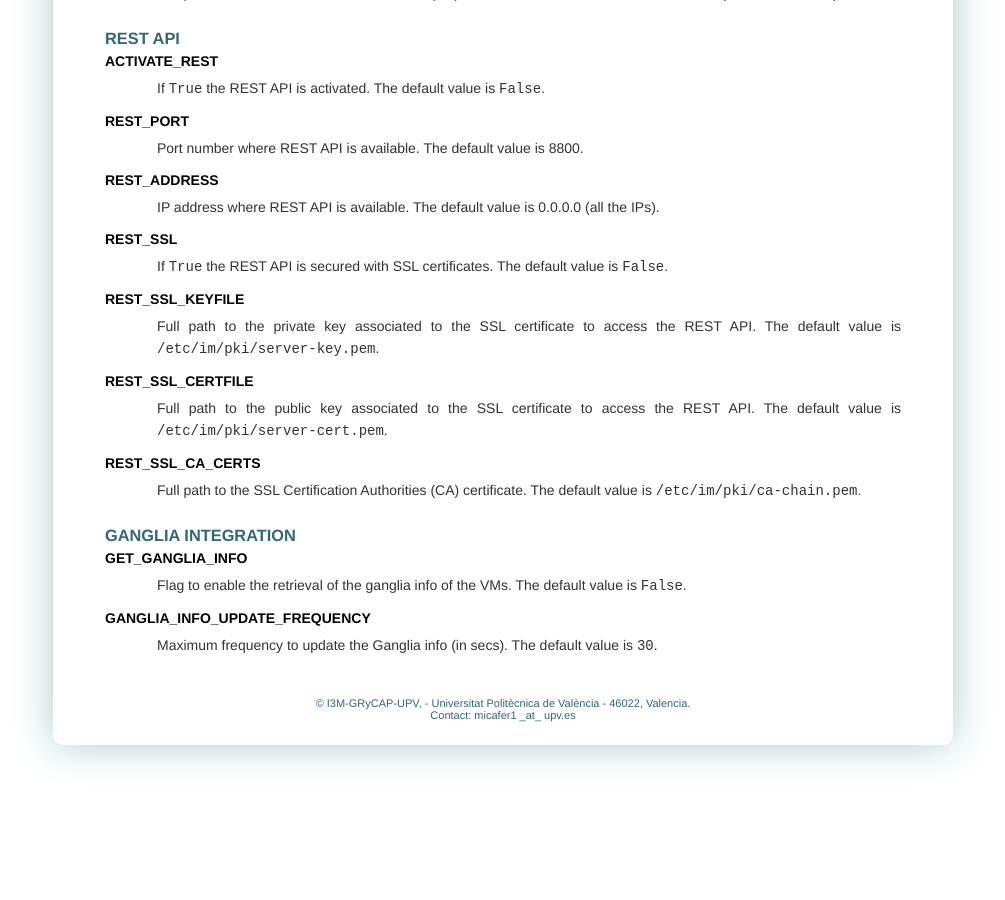
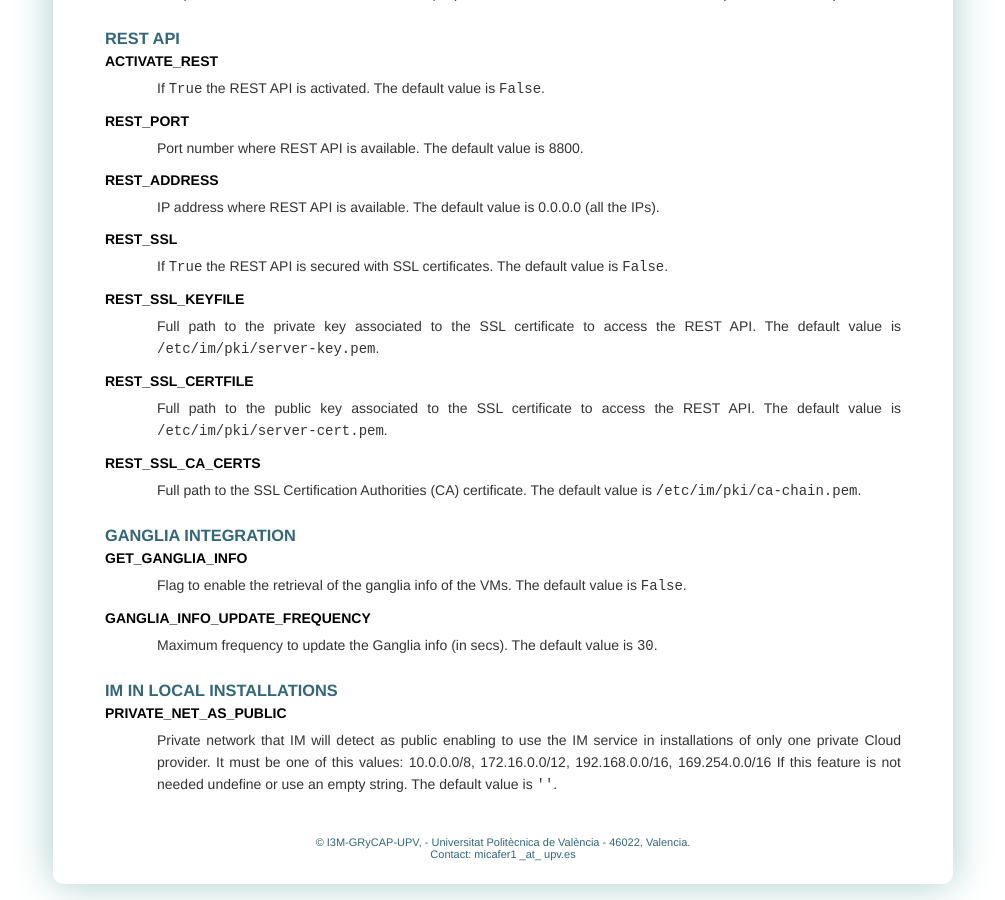
Before and after one commit to grycap/im, a Sphinx documentation site: the page built from doc/source/manual.rst, in a window 1280 px wide and 900 px high, scrolled down 4494 px. Shown: the whole window, without its empty margins (137-1142 px from the left). Built offline with Sphinx 7.4.7, drawn with Linux system fonts in a browser that asks for light colours.

Commit message:
Add PRIVATE_NET_AS_PUBLIC conf var

```diff
--- a/doc/source/manual.rst
+++ b/doc/source/manual.rst
@@ -355,3 +355,14 @@ GANGLIA INTEGRATION
 
    Maximum frequency to update the Ganglia info (in secs).
    The default value is ``30``.
+
+IM IN LOCAL INSTALLATIONS
+^^^^^^^^^^^^^^^^^^^^^^^^^
+
+.. confval:: PRIVATE_NET_AS_PUBLIC
+
+   Private network that IM will detect as public enabling to use
+   the IM service in installations of only one private Cloud provider.
+   It must be one of this values: 10.0.0.0/8, 172.16.0.0/12, 192.168.0.0/16, 169.254.0.0/16
+   If this feature is not needed undefine or use an empty string.
+   The default value is ``''``.
```
Also changed, not shown: 1 other file.
